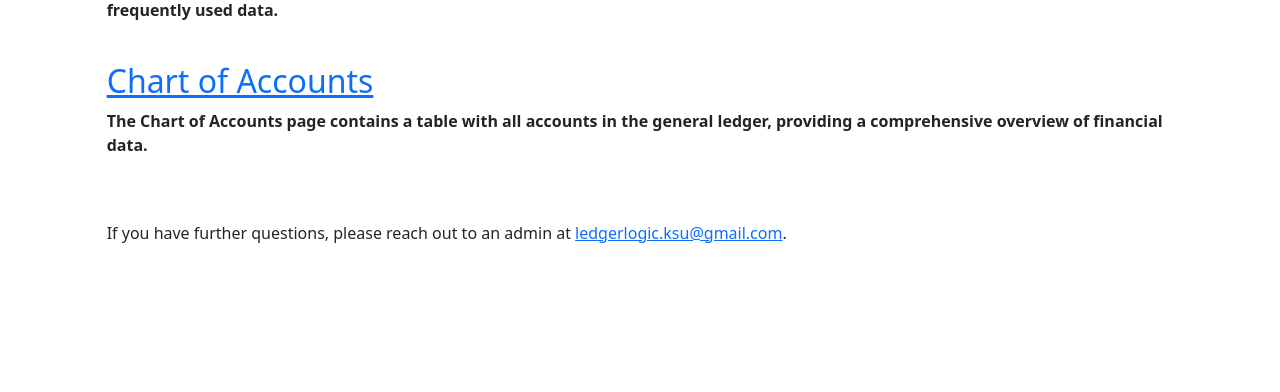
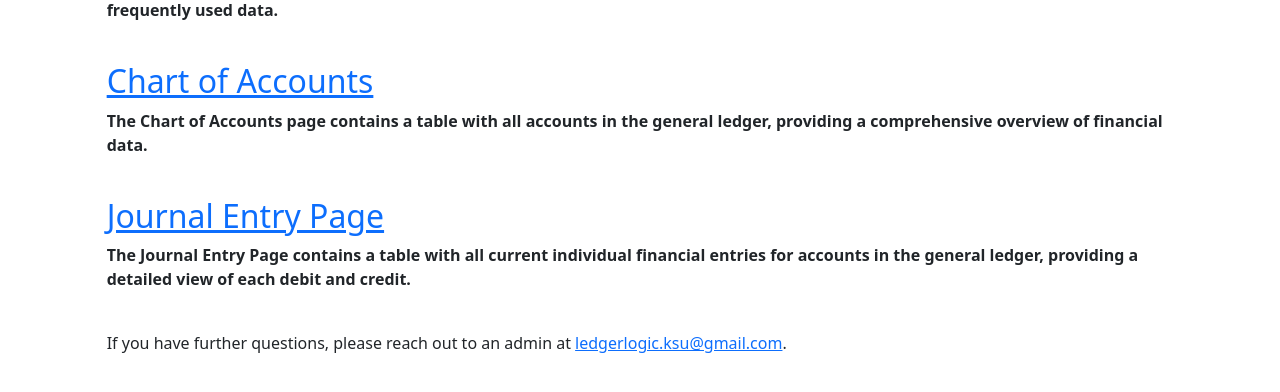
Before and after one commit to austin-l-taylor/Ledger-Logic, a Django app: page /help/ in a window 1280 px wide. Shown: the part 234-626 px from the top of the page. Run offline with Django 5.2, Linux system fonts and the light colour scheme; parts of the project's set-up code (start-up, migrations or seed data) failed here and were passed over; some libraries are stand-ins or nearby versions.

Commit message:
Added the Journal Entry Page to display ALL entries

```diff
--- a/authenticate/templates/main_page/base.html
+++ b/authenticate/templates/main_page/base.html
@@ -16,12 +16,12 @@
             border-radius: 5px; /* Round the corners of the buttons*/
             transition: background-color 0.3s ease; /* Smooth transition for hover effect */
         }
-        .navbar-nav .nav-link.chart-of-accounts {
+        .navbar-nav .nav-link.functions {
             margin-right: 30px; /* margin between logout and chart of accounts */
             background-color: #0d6efd; /* background color for chart of accounts - this class could be changed for future buttons*/
             color: #fff; /* button text color */
         }
-        .navbar-nav .nav-link.chart-of-accounts:hover {
+        .navbar-nav .nav-link.functions:hover {
             background-color: #0b5ed7; /* Dark background color on hover for buttons */
         }
         .navbar-nav .nav-item {
@@ -52,8 +52,11 @@
                 <ul class="navbar-nav ms-auto mb-2 mb-lg-0">
                     <!--navigation links validated depending on user auhtnetication, you can add more here for navigation -->
                     {% if user.is_authenticated %}
+                        <li class="nav-item" title="see journal entries">
+                            <a class="nav-link functions" href="{% url 'journal_entry_page' %}">Journal Entries</a>
+                        </li>
                         <li class="nav-item" title="see all accounts">
-                            <a class="nav-link chart-of-accounts" href="{% url 'chart_of_accounts' %}">Chart of Accounts</a>
+                            <a class="nav-link functions" href="{% url 'chart_of_accounts' %}">Chart of Accounts</a>
                         </li>
                         <li class="nav-item" title="get help">
                             <a class="nav-link" href="{% url 'help' %}">Help?</a>
--- a/authenticate/templates/main_page/help.html
+++ b/authenticate/templates/main_page/help.html
@@ -21,6 +21,14 @@
 </section>
 
 <br>
+
+<!-- Add Chart of Accounts Section with Link -->
+<section id="journal-entry-page">
+    <h2><a href="{% url 'journal_entry_page' %}">Journal Entry Page</a></h2>
+    <strong><p>The Journal Entry Page contains a table with all current individual financial entries for accounts in the general ledger, providing a detailed view of each debit and credit.</p></strong>
+</section>
+
+
 <br>
 
 <!-- Add Contact Admin Section -->
--- a/authenticate/urls.py
+++ b/authenticate/urls.py
@@ -6,6 +6,7 @@ from .views import (
     deactivate_account,
     activate_account,
     add_account,
+    journal_entry_page,
 )
 
 urlpatterns = [
@@ -32,4 +33,5 @@ urlpatterns = [
     path("ledger/<int:account_id>/", views.ledger, name="ledger"),
     path('view-coa-logs/', views.view_coa_logs, name='view_coa_logs'),
     path("help/", views.help, name="help"),
+    path('journal-entries/', journal_entry_page, name='journal_entry_page'),
 ]
--- a/authenticate/views.py
+++ b/authenticate/views.py
@@ -12,7 +12,7 @@ from .forms import (
     EmailForm,
     ChartOfAccountForm,
 )
-from .models import CustomUser, ChartOfAccounts, CoAEventLog
+from .models import CustomUser, ChartOfAccounts, CoAEventLog, JournalEntry
 from django.conf import settings
 from django.utils import timezone
 from django.contrib.sites.shortcuts import get_current_site
@@ -589,3 +589,12 @@ def format_change_data(data):
         for key, value in fields.items():
             formatted_change += f"{key}: {value} ;"
     return formatted_change
+
+def journal_entry_page(request):
+    """
+    This function defines the main Journal Entry Page
+    This page displays all of the data from the database table JournalEntry
+    """
+    journal_entries = JournalEntry.objects.all()
+    is_admin = request.user.is_staff
+    return render(request, 'main_page/journal_entry_page.html', {'journal_entries': journal_entries, 'is_admin': is_admin})
```
Also changed, not shown: authenticate/forms.py (+7 -1 lines), authenticate/templates/main_page/chart_of_accounts.html (+0 -11 lines), authenticate/templates/main_page/journal_entry_page.html (added, +58 -0 lines).
